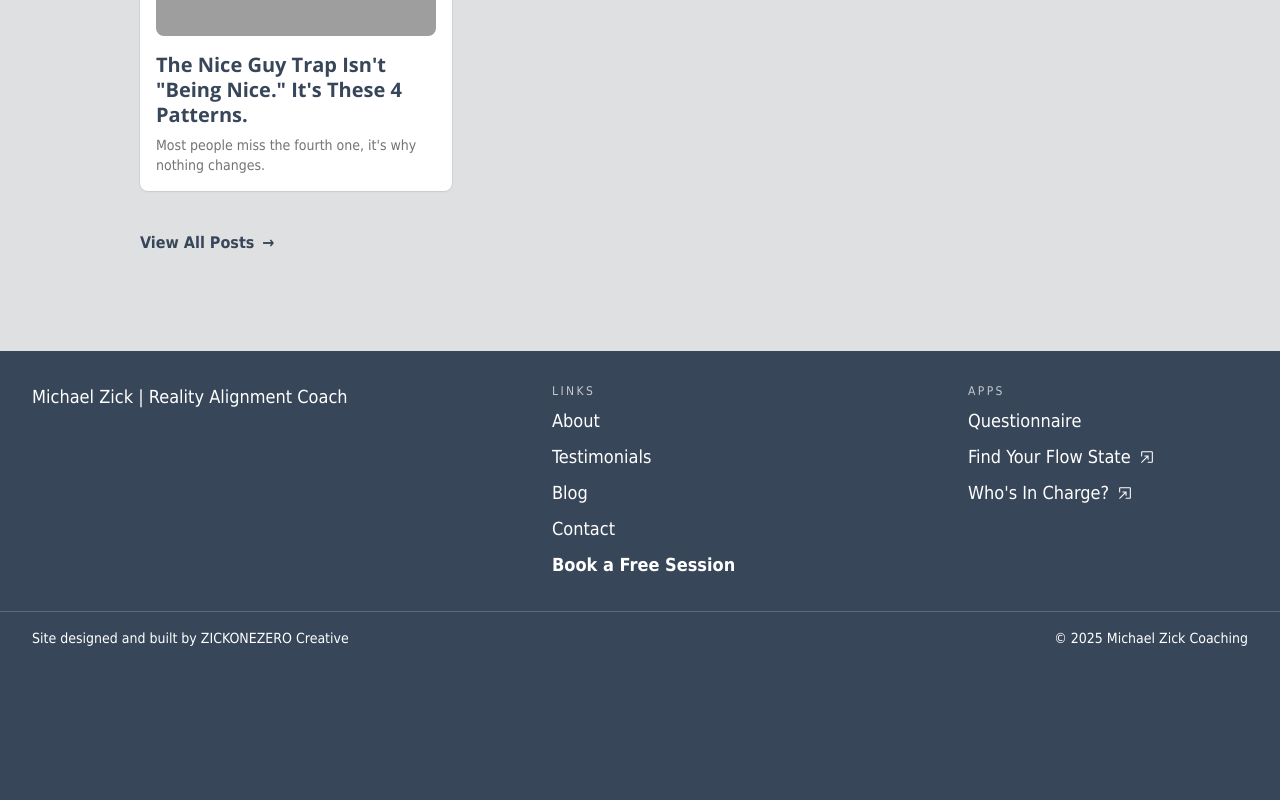
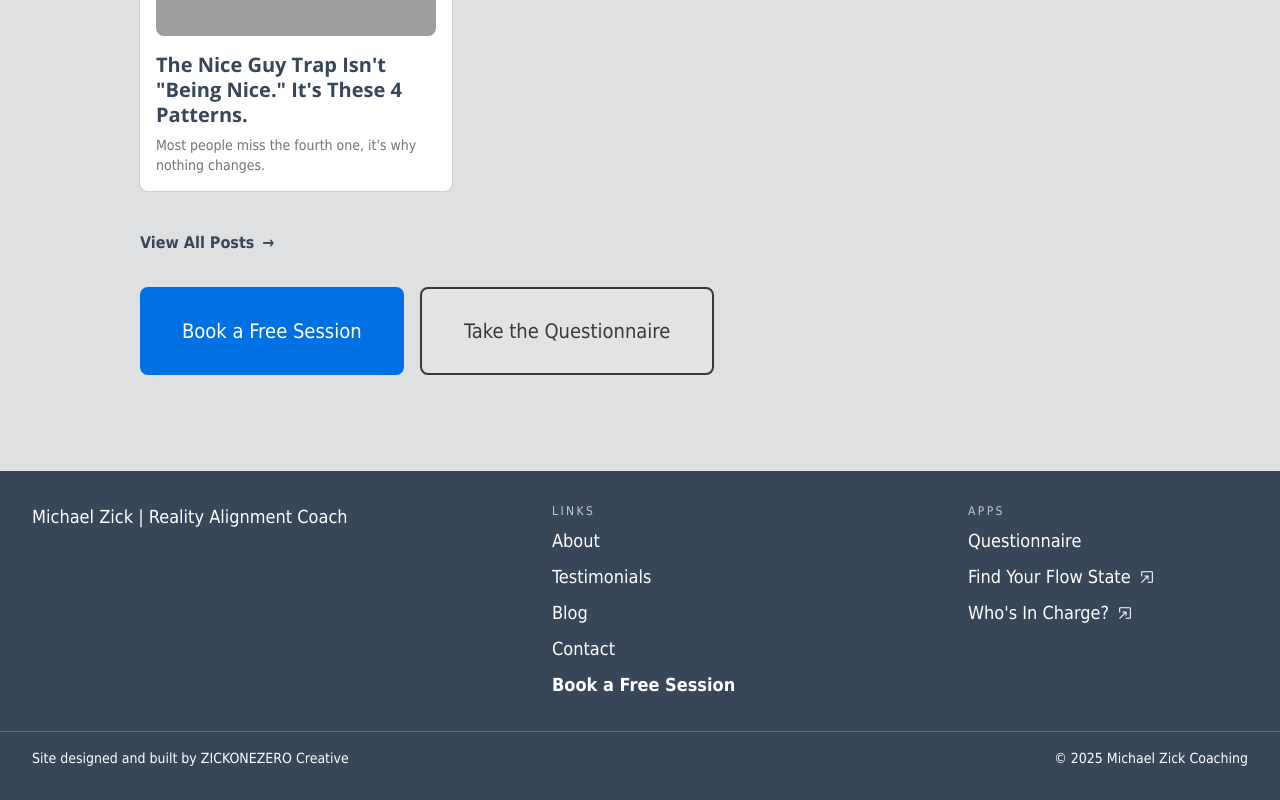
Before and after one commit to michaelzick/michaelzick.com, a Next.js app: page /blog/the-survival-instincts-making-you-miserable-in-modern-relationships in a window 1280 px wide. Shown: the part 7835-8635 px from the top of the page. Before the commit the page ends 8515 px from the top, so only its background shows below. Built offline with nearby package versions, Linux system fonts and the light colour scheme; grey boxes are pictures that could not be loaded.

Commit message:
feat: add BookingCta and QuestionnaireCta components to BlogPostPage style: add quest-cta-dark class for consistent styling of QuestionnaireCta

```diff
--- a/app/blog/[slug]/page.tsx
+++ b/app/blog/[slug]/page.tsx
@@ -3,6 +3,8 @@ import Link from 'next/link';
 import Image from 'next/image';
 import { notFound } from 'next/navigation';
 import ScrollToTopButton from '../../../components/blog/ScrollToTopButton';
+import BookingCta from '../../../components/BookingCta';
+import QuestionnaireCta from '../../../components/QuestionnaireCta';
 import { getBlogPostBySlug, getBlogPosts } from '../../../lib/blog';
 import { siteConfig } from '../../../lib/site';
 
@@ -298,6 +300,13 @@ export default async function BlogPostPage({ params }: BlogPostPageProps) {
               </div>
             );
           })()}
+          <div className="mt-8 flex flex-col items-start gap-4 md:flex-row md:items-center">
+            <BookingCta location="blog-post-bottom" />
+            <QuestionnaireCta
+              location="blog-post-bottom"
+              className="rainbow-glass-btn cta-unified quest-cta-dark"
+            />
+          </div>
         </div>
       </div>
       <ScrollToTopButton targetId="blog-post-image" />
--- a/app/globals.css
+++ b/app/globals.css
@@ -232,4 +232,13 @@ html {
     padding: 0 42px;
     white-space: nowrap;
   }
+
+  .quest-cta-dark {
+    border-color: rgb(var(--default-grey));
+    color: rgb(var(--default-grey));
+  }
+
+  .quest-cta-dark:hover {
+    color: rgb(var(--default-grey));
+  }
 }
```
